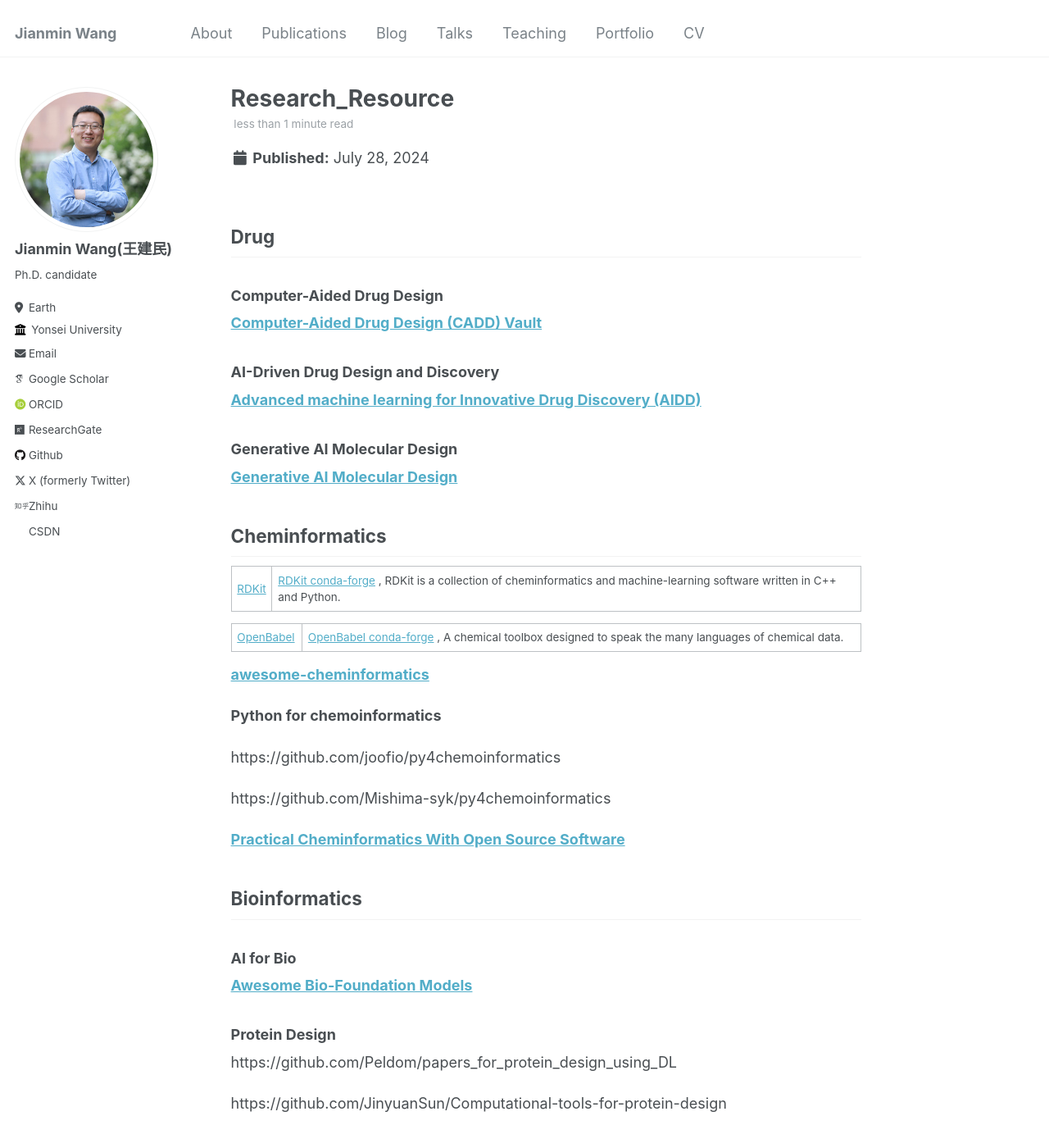
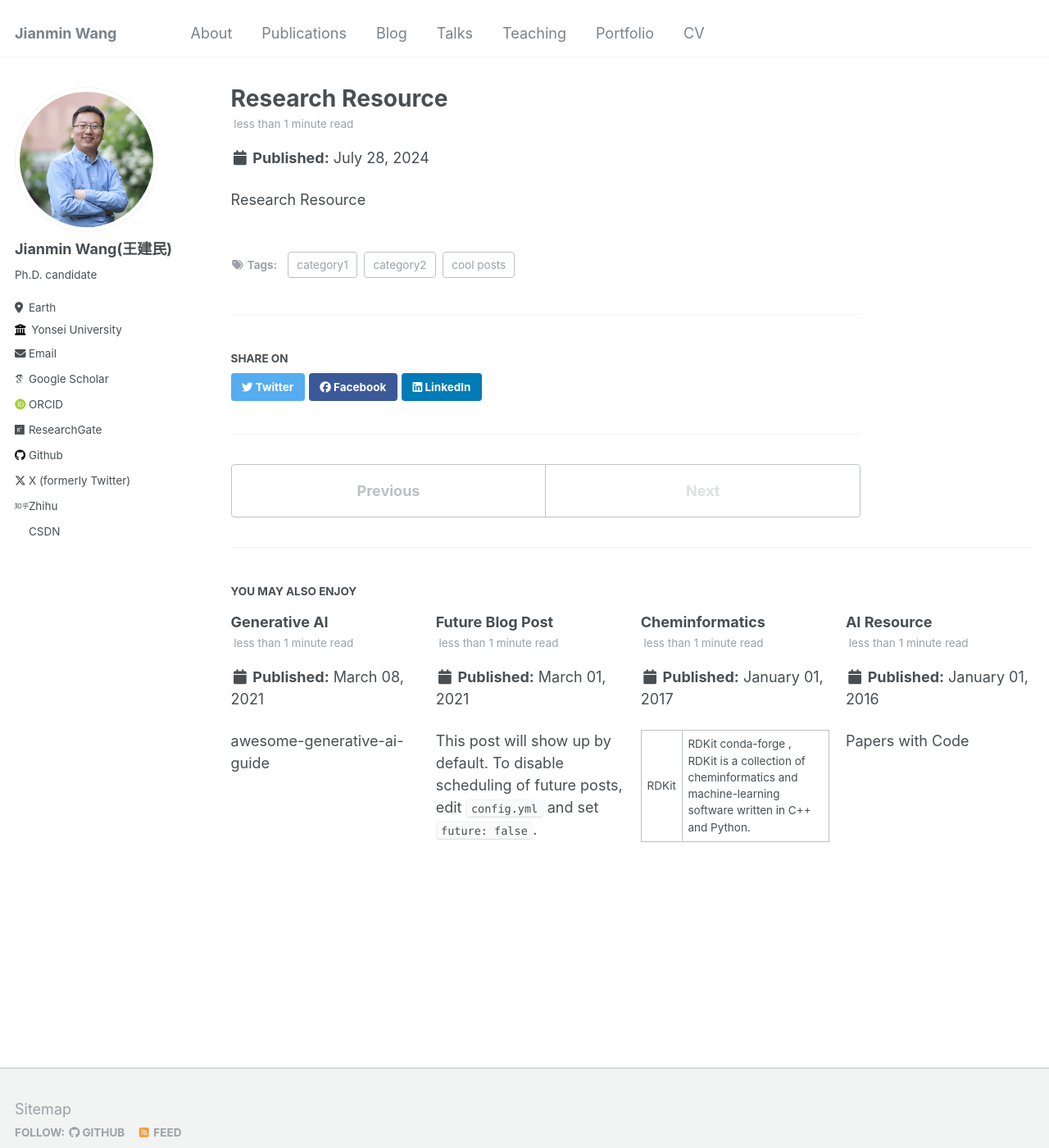
Before and after one commit to Jianmin2drugai/Jianmin2drugai.github.io, a Jekyll site: the page built from _posts/2024-07-28-research-esource-post.md, in a window 1280 px wide and 1400 px high. Shown: the whole window at 82% size. Built offline with Jekyll 4.4.1, drawn with Linux system fonts in a browser that asks for light colours; some web fonts are replaced; some of the changed text lies outside the part shown.

Commit message:
Update 2024-07-28-research-esource-post.md

```diff
--- a/_posts/2024-07-28-research-esource-post.md
+++ b/_posts/2024-07-28-research-esource-post.md
@@ -1,5 +1,5 @@
 ---
-title: 'Research_Resource'
+title: 'Research Resource'
 date: 2024-07-28
 permalink: /posts/2024/07/blog-post-1/
 tags:
@@ -9,94 +9,5 @@
 ---
 
 
-## Drug
 
-
-
-### Computer-Aided Drug Design
-
-
-
-[**Computer-Aided Drug Design (CADD) Vault**](https://github.com/Tonylac77/CADD_Vault)
-
-
-
-### AI-Driven Drug Design and Discovery
-
-
-[**Advanced machine learning for Innovative Drug Discovery (AIDD)**](https://ai-dd.eu/)
-
-
-
-
-
-### Generative AI Molecular Design
-
-
-[**Generative AI Molecular Design**](https://github.com/AspirinCode/papers-for-molecular-design-using-DL)
-
-
-
-
-
-## Cheminformatics
-
-
-[RDKit](https://www.rdkit.org/) | [RDKit conda-forge](https://anaconda.org/conda-forge/rdkit) ,   RDKit is a collection of cheminformatics and machine-learning software written in C++ and Python.
-
-[OpenBabel](https://github.com/openbabel/openbabel) | [OpenBabel conda-forge](https://anaconda.org/conda-forge/openbabel) , A chemical toolbox designed to speak the many languages of chemical data.
-
-
-[**awesome-cheminformatics**](https://github.com/hsiaoyi0504/awesome-cheminformatics)
-
-
-
-**Python for chemoinformatics**
-
-https://github.com/joofio/py4chemoinformatics
-
-https://github.com/Mishima-syk/py4chemoinformatics
-
-
-[**Practical Cheminformatics With Open Source Software**](https://github.com/PatWalters/practical_cheminformatics_tutorials)
-
-
-
-## Bioinformatics
-
-
-
-
-
-
-### AI for Bio
-
-
-
-[**Awesome Bio-Foundation Models**](https://github.com/apeterswu/Awesome-Bio-Foundation-Models)
-
-
-
-
-
-### Protein Design
-
-https://github.com/Peldom/papers_for_protein_design_using_DL
-
-https://github.com/JinyuanSun/Computational-tools-for-protein-design
-
-
-
-
-
-## Artificial Intelligence
-
-
-
-
-
-
-### Machine Learning
-
-
-[**Machine Learning for Beginners - A Curriculum**](https://github.com/microsoft/ML-For-Beginners)
+Research Resource
```
